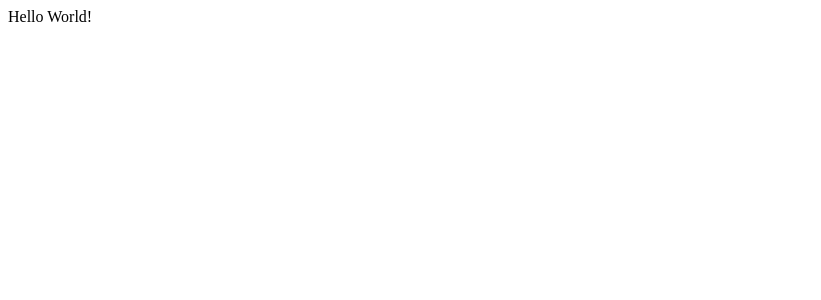
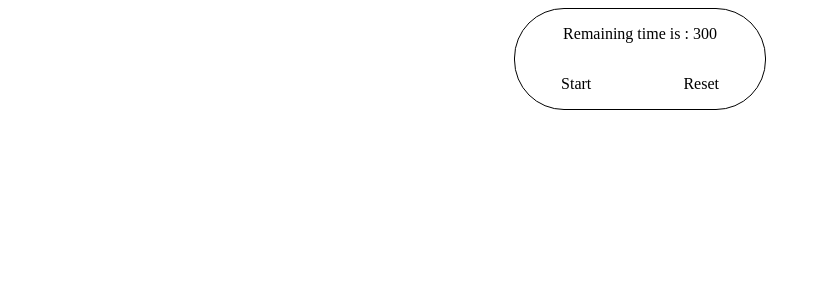
Before and after one commit to Tetsuya3850/React-Express-Examples, a React (Create React App) app in the folder timer/client/: page / in a window 1280 px wide. Shown: the top 300 px of the page, without its empty margins (0-821 px from the left). Built offline with nearby package versions, Linux system fonts and the light colour scheme.

Commit message:
basic timer function moving

```diff
--- a/timer/client/package.json
+++ b/timer/client/package.json
@@ -7,7 +7,8 @@
     "react-dom": "^16.2.0",
     "react-redux": "^5.0.7",
     "react-scripts": "1.1.1",
-    "redux": "^3.7.2"
+    "redux": "^3.7.2",
+    "redux-thunk": "^2.2.0"
   },
   "scripts": {
     "start": "react-scripts start",
--- a/timer/client/src/Components/App.js
+++ b/timer/client/src/Components/App.js
@@ -1,8 +1,9 @@
 import React, { Component } from "react";
+import TimerContainer from "./TimerContainer";
 
 class App extends Component {
   render() {
-    return <div>Hello World!</div>;
+    return <TimerContainer />;
   }
 }
 
--- /dev/null
+++ b/timer/client/src/Components/Timer.js
@@ -0,0 +1,51 @@
+import React, { Component } from "react";
+
+class Timer extends Component {
+  render() {
+    const {
+      set_time,
+      remaining_time,
+      is_timed,
+      onStartTimer,
+      onStopTimer,
+      onResetTimer,
+      onSetTimer
+    } = this.props;
+
+    let startOrStop;
+    if (is_timed) {
+      startOrStop = <p onClick={() => onStopTimer()}>Stop</p>;
+    } else {
+      startOrStop = <p onClick={() => onStartTimer()}>Start</p>;
+    }
+    return (
+      <div style={styles.container}>
+        <p style={styles.timer}> Remaining time is : {remaining_time}</p>
+        <div style={styles.handles}>
+          {startOrStop}
+          <p onClick={() => onResetTimer()}>Reset</p>
+        </div>
+      </div>
+    );
+  }
+}
+
+let styles = {
+  container: {
+    margin: "auto",
+    width: 250,
+    border: "solid",
+    borderWidth: 0.5,
+    borderColor: "black",
+    borderRadius: 50
+  },
+  timer: {
+    textAlign: "center"
+  },
+  handles: {
+    display: "flex",
+    justifyContent: "space-around"
+  }
+};
+
+export default Timer;
--- a/timer/client/src/Components/TimerContainer.js
+++ b/timer/client/src/Components/TimerContainer.js
@@ -1,31 +1,21 @@
-import React from "react";
 import { connect } from "react-redux";
 import actions from "../actions";
-import Todo from "./Todo";
-
-class TimerContainer extends Component {
-  constructor(props) {
-    super(props);
-    this.state = {
-      remaining_time: this.props.timer.remaining_time,
-    };
-  }
-
-  render() {
-    return <Timer {...this.state, ...this.props} />;
-  }
-}
+import Timer from "./Timer";
 
 const mapStateToProps = state => {
-  return {
-    timer: state
-  };
+  return state;
 };
 
 const mapDispatchToProps = dispatch => {
   return {
-    onToggleTimer: () => {
-      dispatch(actions.toggleTimer());
+    onSetTimer: set_time => {
+      dispatch(actions.setTimer(set_time));
+    },
+    onStartTimer: () => {
+      dispatch(actions.startTimer());
+    },
+    onStopTimer: () => {
+      dispatch(actions.stopTimer());
     },
     onResetTimer: () => {
       dispatch(actions.resetTimer());
@@ -33,8 +23,6 @@ const mapDispatchToProps = dispatch => {
   };
 };
 
-TimerContainer = connect(mapStateToProps, mapDispatchToProps)(
-  TimerContainer
-);
+const TimerContainer = connect(mapStateToProps, mapDispatchToProps)(Timer);
 
 export default TimerContainer;
--- a/timer/client/src/actions.js
+++ b/timer/client/src/actions.js
@@ -6,19 +6,15 @@ export const TIMER_RESET = "TIMER_RESET";
 
 let timer = null;
 
-const setTime = set_time => {
-  type: TIMER_SET, set_time;
+const setTimer = set_timer => {
+  type: TIMER_SET, set_timer;
 };
 
 const startTimer = () => dispatch => {
   clearInterval(timer);
-  timer = setInterval(() => dispatch(tickTimer()), 1000);
+  timer = setInterval(() => dispatch({ type: TIMER_TICK }), 1000);
   dispatch({ type: TIMER_START });
-  dispatch(tickTimer());
-};
-
-const tickTimer = () => {
-  type: TIMER_TICK;
+  dispatch({ type: TIMER_TICK });
 };
 
 const stopTimer = () => {
@@ -32,9 +28,8 @@ const resetTimer = () => {
 };
 
 const actions = {
-  setTime,
+  setTimer,
   startTimer,
-  tickTimer,
   stopTimer,
   resetTimer
 };
--- a/timer/client/src/reducer.js
+++ b/timer/client/src/reducer.js
@@ -9,26 +9,31 @@ import {
 const initialState = {
   set_time: 300,
   remaining_time: 300,
-  isTimed: false
+  is_timed: false
 };
 
 const timerAppReducer = (state = initialState, action) => {
   switch (action.type) {
     case TIMER_SET:
       return {
+        ...state,
         set_time: action.set_time
       };
     case TIMER_START:
     case TIMER_STOP:
       return {
-        isTimed: !state.isTimed
+        ...state,
+        is_timed: !state.is_timed
       };
     case TIMER_TICK:
       return {
-        remaining_time: (state.remaining_time -= 1)
+        ...state,
+        remaining_time: state.remaining_time - 1
       };
     case TIMER_RESET:
       return {
+        ...state,
+        is_timed: !state.is_timed,
         remaining_time: state.set_time
       };
     default:
```
Also changed, not shown: 1 other file (tests, documents, lock files or other folders).
